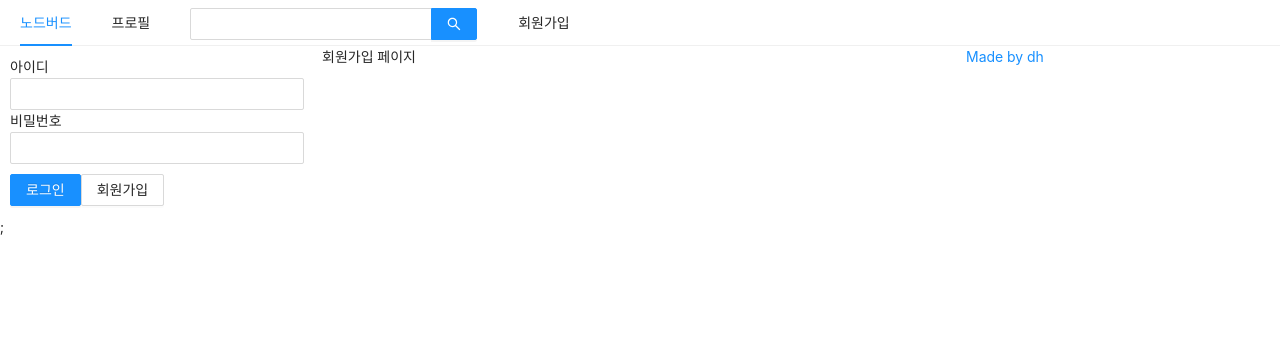
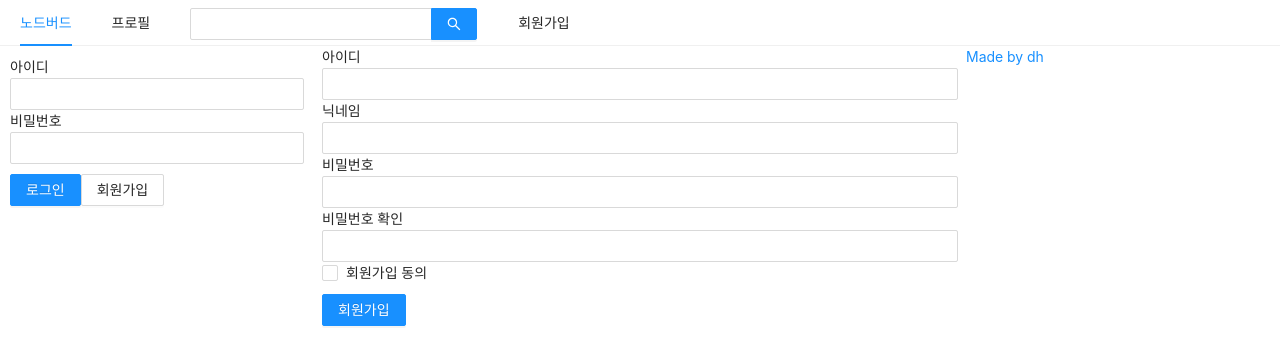
Before and after one commit to dannnnnnnnnny/nextjs, a Next.js app in the folder front/: page /signup in a window 1280 px wide. Shown: the top 364 px of the page. Built offline with nearby package versions, Linux system fonts and the light colour scheme.

Commit message:
custom Hooks를 이용한 Input 태그 재사용

```diff
--- a/front/components/LoginForm.js
+++ b/front/components/LoginForm.js
@@ -1,7 +1,9 @@
-import React, { useState, useCallback, useMemo } from 'react';
+import React, { useCallback, useMemo } from 'react';
 import { Form, Input, Button } from 'antd';
 import Link from 'next/link';
 import styled from 'styled-components';
+import PropTypes from 'prop-types';
+import useInput from '../hooks/useInput';
 
 // const ButtonWrapper = styled.div`
 // 	margin-top: 10px;
@@ -12,17 +14,11 @@
 `;
 
 const LoginForm = ({ setIsLoggedIn }) => {
-	const [id, setId] = useState('');
-	const [password, setPassword] = useState('');
 	const buttonStyle = useMemo(() => ({ marginTop: 10 }), []);
 
-	const onChangeId = useCallback((e) => {
-		setId(e.target.value);
-	}, []);
+	const [id, onChangeId] = useInput('');
+	const [password, onChangePassword] = useInput('');
 
-	const onChangePasword = useCallback((e) => {
-		setPassword(e.target.value);
-	}, []);
 
 	const onSubmitForm = useCallback(() => {
 		console.log(id, password);
@@ -48,7 +44,7 @@
 					name="user-password"
 					type="password"
 					value={password}
-					onChange={onChangePasword}
+					onChange={onChangePassword}
 					required
 				/>
 			</div>
@@ -70,4 +66,8 @@
 	);
 };
 
+LoginForm.propTypes = {
+	setIsLoggedIn: PropTypes.func.isRequired,
+}
+
 export default LoginForm;
--- /dev/null
+++ b/front/hooks/useInput.js
@@ -0,0 +1,12 @@
+import { useState, useCallback } from 'react';
+
+const useInput = (initialValue = null) => {
+	const [value, setValue] = useState(initialValue);
+	const handler = useCallback((e) => {
+		setValue(e.target.value);
+	}, []);
+
+	return [value, handler];
+}
+
+export default useInput;
--- a/front/pages/signup.js
+++ b/front/pages/signup.js
@@ -1,16 +1,115 @@
-import React from 'react';
+import React, { useCallback, useState, useMemo } from 'react';
 import AppLayout from '../components/AppLayout';
 import Head from 'next/head';
+import { Form, Input, Checkbox, Button } from 'antd';
+import useInput from '../hooks/useInput';
 
 const Signup = () => {
-    return (
-			<>
-				<Head>
-					<title>회원가입 | NodeBird</title>
-				</Head>
-				<AppLayout>회원가입 페이지</AppLayout>;
-			</>
-		);
+	const [id, onChangeId] = useInput('')
+	const [nickname, onChangeNickname] = useInput('');
+	const [password, onChangePassword] = useInput('');
+
+	const [passwordCheck, setPasswordCheck] = useState('');
+	const [passwordError, setPasswordError] = useState(false);
+	const onChangePasswordCheck = useCallback((e) => {
+			setPasswordCheck(e.target.value);
+			setPasswordError(e.target.value !== password);
+	}, [password]);
+
+	const [term, setTerm] = useState('');
+	const [termError, setTermError] = useState(false)
+
+	const onChangeTerm = useCallback((e) => {
+		setTerm(e.target.checked);
+		setTermError(false);
+	}, []);
+
+	const errorStyle = useMemo(() => (
+		{ color: 'red' }
+	), []);
+
+	const submitStyle = useMemo(() => (
+		{ marginTop: 10 }
+	));
+
+	const onSubmit = useCallback(() => {
+			if (password !== passwordCheck) {
+				return setPasswordError(true);
+			}
+
+			if (!term) {
+				return setTermError(true);
+			}
+
+			console.log(id, nickname, password);
+
+	},[password, passwordCheck, term]);
+
+	return (
+		<AppLayout>
+			<Head>
+				<title>회원가입 | NodeBird</title>
+			</Head>
+			<Form onFinish={onSubmit}>
+				<div>
+					<label htmlFor="user-id">아이디</label>
+					<br />
+					<Input
+						name="user-id"
+						value={id}
+						required
+						onChange={onChangeId}
+					/>
+				</div>
+				<div>
+					<label htmlFor="user-nickname">닉네임</label>
+					<br />
+					<Input
+						name="user-nickname"
+						value={nickname}
+						required
+						onChange={onChangeNickname}
+					/>
+				</div>
+				<div>
+					<label htmlFor="user-password">비밀번호</label>
+					<br />
+					<Input
+						name="user-password"
+						type="password"
+						value={password}
+						required
+						onChange={onChangePassword}
+					/>
+				</div>
+				<div>
+					<label htmlFor="user-password-check">비밀번호 확인</label>
+					<br />
+					<Input
+						name="user-password-check"
+						type="password"
+						value={passwordCheck}
+						required
+						onChange={onChangePasswordCheck}
+					/>
+					{passwordError && <div style={errorStyle}>비밀번호가 일치하지 않습니다.</div>}
+				</div>
+				<div>
+					<Checkbox
+						name="user-term"
+						checked={term}
+						onChange={onChangeTerm}
+					>
+						회원가입 동의
+					</Checkbox>
+					{termError && <div style={errorStyle}>약관에 동의하셔야 합니다.</div>}
+				</div>
+				<div style={submitStyle}>
+					<Button type="primary" htmlType="submit">회원가입</Button>
+				</div>
+			</Form>
+		</AppLayout>
+	);
 };
 
 export default Signup;
```
Also changed, not shown: 1 other file (tests, documents, lock files or other folders).
